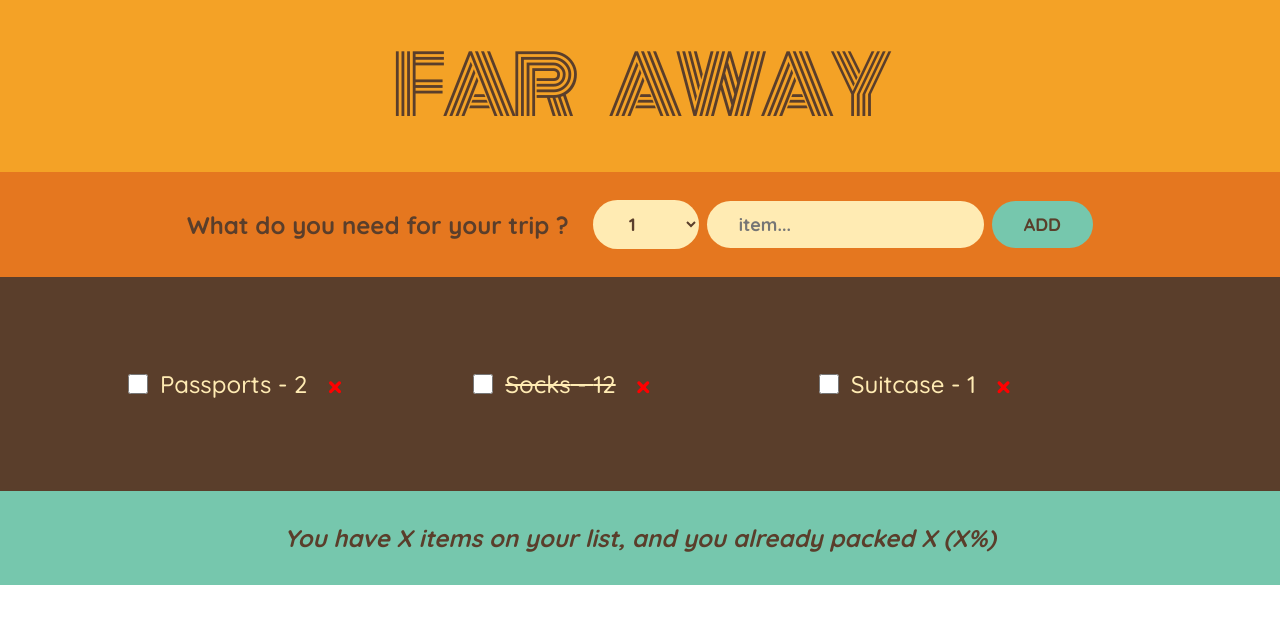
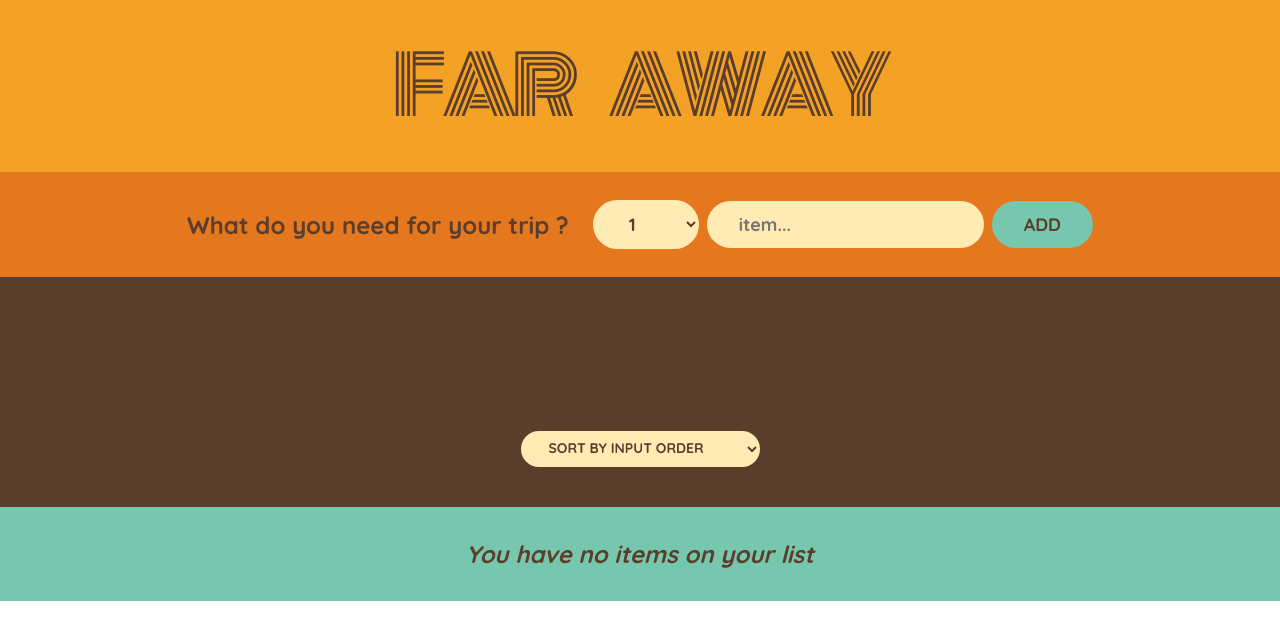
Before and after one commit to Erson1989x/Travel-App-React, a React (Vite) app: page / in a window 1280 px wide. Shown: the top 640 px of the page. Built offline with nearby package versions, Linux system fonts and the light colour scheme.

Commit message:
progress

```diff
--- a/src/App.jsx
+++ b/src/App.jsx
@@ -6,7 +6,7 @@
 import { useState } from "react";
 import initialItems from "./components/PackingList/initialItems";
 const App = () => {
-  const [items, setItems] = useState(initialItems);
+  const [items, setItems] = useState([]);
 
   const handleAddItems = (item) => {
     setItems((items) => [...items, item]);
@@ -25,7 +25,7 @@
       <Logo />
       <Form handleAddItems={handleAddItems} />
       <PackingList handleToggleItem={handleToggleItem} handleDeleteItem={handleDeleteItem} items={items} />
-      <Stats />
+      <Stats items={items} />
     </div>
   );
 };
--- a/src/components/PackingList/PackingList.jsx
+++ b/src/components/PackingList/PackingList.jsx
@@ -1,18 +1,46 @@
-import React from 'react'
-import Item from './Items'
+import React from "react";
+import Item from "./Items";
+import { useState } from "react";
 
+const PackingList = ({ items, handleDeleteItem, handleToggleItem }) => {
+  const [sortBy, setSortBy] = useState("input");
 
+  let sortedItems;;
 
-const PackingList = ( {items, handleDeleteItem, handleToggleItem} ) => {
+  if (sortBy === "input") sortedItems = items;
+
+  if (sortBy === "description")
+    sortedItems = items
+      .slice()
+      .sort((a, b) => a.description.localeCompare(b.description));
+
+  if (sortBy === "packed")
+    sortedItems = items
+      .slice()
+      .sort((a, b) => Number(a.packed) - Number(b.packed));
+
   return (
-    <div className='list'>
-    <ul className='list'>
-      {items.map((item) => (
-        <Item item={item} handleToggleItem={handleToggleItem} handleDeleteItem={handleDeleteItem} key={item.id} />
-      ))}
-    </ul>
+    <div className="list">
+      <ul className="list">
+        {sortedItems.map((item) => (
+          <Item
+            item={item}
+            handleToggleItem={handleToggleItem}
+            handleDeleteItem={handleDeleteItem}
+            key={item.id}
+          />
+        ))}
+      </ul>
+
+      <div className="actions">
+        <select value={sortBy} onChange={(e) => setSortBy(e.target.value)}>
+          <option value="input">Sort by input order</option>
+          <option value="description">Sort by description</option>
+          <option value="packed">Sort by packed status</option>
+        </select>
+      </div>
     </div>
-  )
-}
+  );
+};
 
-export default PackingList
+export default PackingList;
--- a/src/components/Stats/Stats.jsx
+++ b/src/components/Stats/Stats.jsx
@@ -1,10 +1,17 @@
 import React from 'react'
 
-const Stats = () => {
+const Stats = ( {items} ) => {
+  if(!items.length) return ( <p className='stats'><em>You have no items on your list </em></p> )
+  const numItems = items.length;
+  const numPacked = items.filter((item) => item.packed).length;
+  const percentPacked = Math.round((numPacked / numItems) * 100);
+
+
   return (
     <footer className='stats'>
       <em>
-      You have X items on your list, and you already packed X (X%)
+        { percentPacked === 100 ? "You got everything! Ready to go ✈️" :
+      `You have ${numItems} items on your list, and you already packed ${numPacked} (${percentPacked}%)`}
       </em>
     </footer>
   )
```
